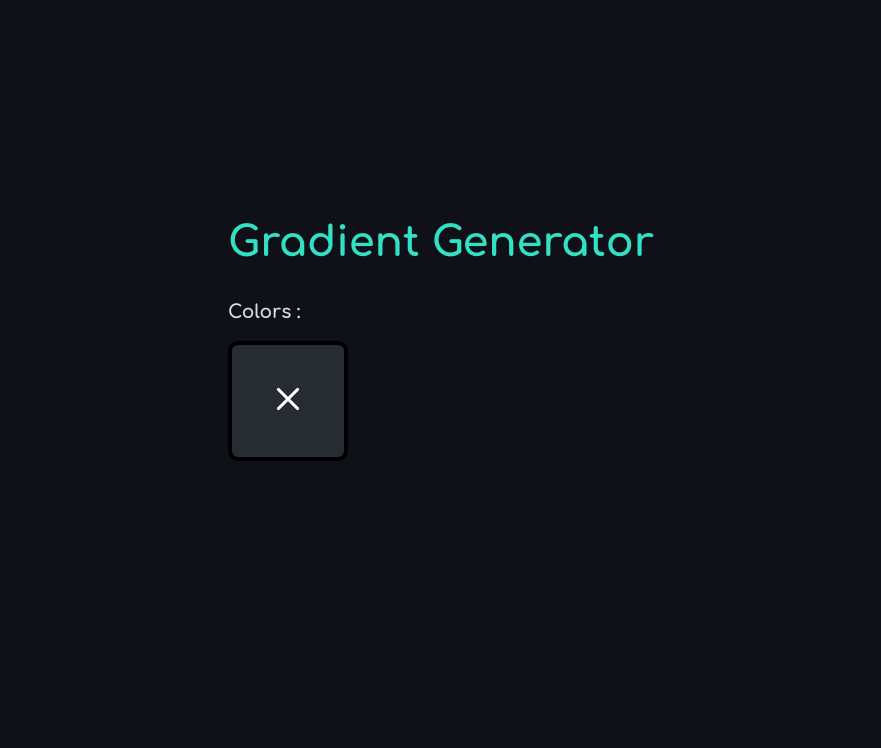
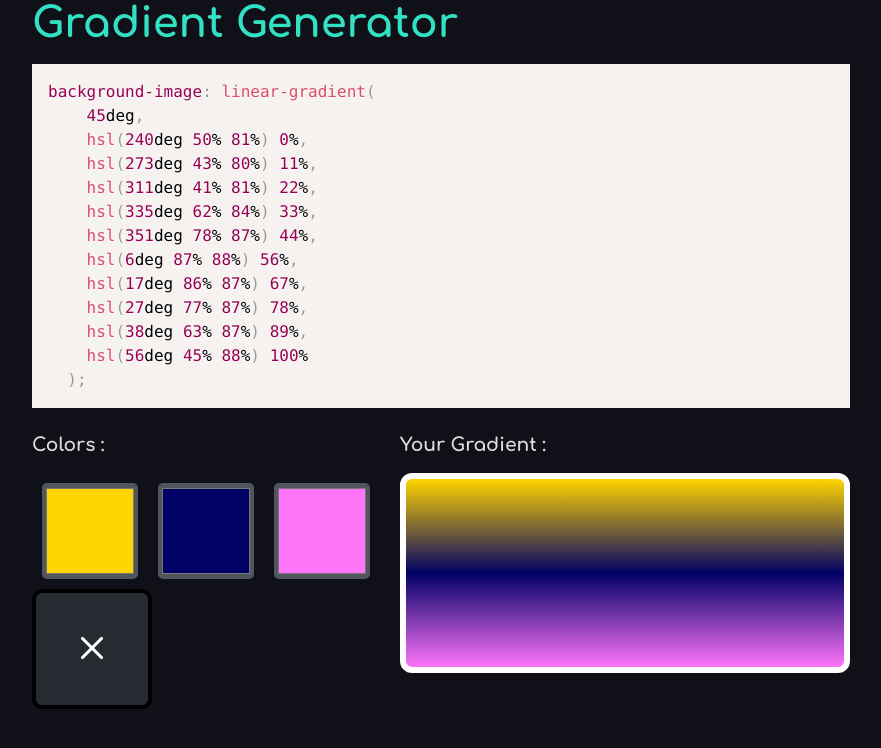
Before and after one commit to naveensinghp/Playground-Stuff, a Next.js app: page / in a window 1280 px wide. Shown: the top 748 px of the page, without its empty margins (199-1080 px from the left). Built offline with nearby package versions, Linux system fonts and the light colour scheme.

Commit message:
no message

```diff
--- /dev/null
+++ b/src/components/Csscode/Csscode.js
@@ -0,0 +1,27 @@
+import React from 'react';
+import { Prism as SyntaxHighlighter } from 'react-syntax-highlighter';
+import { docco } from 'react-syntax-highlighter/dist/esm/styles/prism';
+
+
+function Csscode() {
+  const codeString = `background-image: linear-gradient(
+    45deg,
+    hsl(240deg 50% 81%) 0%,
+    hsl(273deg 43% 80%) 11%,
+    hsl(311deg 41% 81%) 22%,
+    hsl(335deg 62% 84%) 33%,
+    hsl(351deg 78% 87%) 44%,
+    hsl(6deg 87% 88%) 56%,
+    hsl(17deg 86% 87%) 67%,
+    hsl(27deg 77% 87%) 78%,
+    hsl(38deg 63% 87%) 89%,
+    hsl(56deg 45% 88%) 100%
+  );`;
+  return (
+    <SyntaxHighlighter language="css" style={docco}>
+      {codeString}
+    </SyntaxHighlighter>
+  );
+}
+
+export default Csscode;
--- a/src/components/GradientGen/GradientGen.js
+++ b/src/components/GradientGen/GradientGen.js
@@ -7,6 +7,7 @@ import useBoop from '../../../hooks/use-boop';
 import Slider from '../Slider/Slider';
 import styled from "styled-components";
 import useToggle from '../../../hooks/use-toggle';
+import Csscode from '../Csscode/Csscode';
 
 
 
@@ -14,6 +15,7 @@ function GradientGen() {
   const [colors, setColors] = React.useState([
     '#FFD500',
     '#000066',
+    '#FF75FA',
   ]);
 
   const [numOfVisibleColors,setNumOfVisibleColors] = React.useState(3);
@@ -45,12 +47,13 @@ function GradientGen() {
 
   return (
     <>
+     <Csscode/>
       {/* <button onClick={addColor}>Add Color</button>
       <button onClick={removeColor}>Remove Color</button> */}
       <div className={styles.mainwrapper}>
         <div className={styles.rowleft}>
           <h3>Colors :  </h3>
-          {/* <form>
+          <form>
            {visibleColors.map((color,index) => {
             const colorId = `color-${index}`
               return (
@@ -70,7 +73,7 @@ function GradientGen() {
                 </>
               );
            })}
-          </form> */}
+          </form>
           {/* <AddNew  addColor={addColor} /> */}
           <RemoveBtn />
 
@@ -78,7 +81,8 @@ function GradientGen() {
           {/* <h3>Colors Mode : </h3>  */}
           {/* <Slider /> */}
         </div>
-        {/* <div className={styles.rowright}>
+
+        <div className={styles.rowright}>
           <h3>Your Gradient : </h3>
             <div
               className={styles.csssnipet}
@@ -86,7 +90,8 @@ function GradientGen() {
                 backgroundImage,
               }}>
           </div>
-        </div> */}
+        </div>
+
         {/* <div
             className={styles.testhover}
             style={{ display: 'flex',flexDirection: 'column',alignItems: 'end' }}>
```
